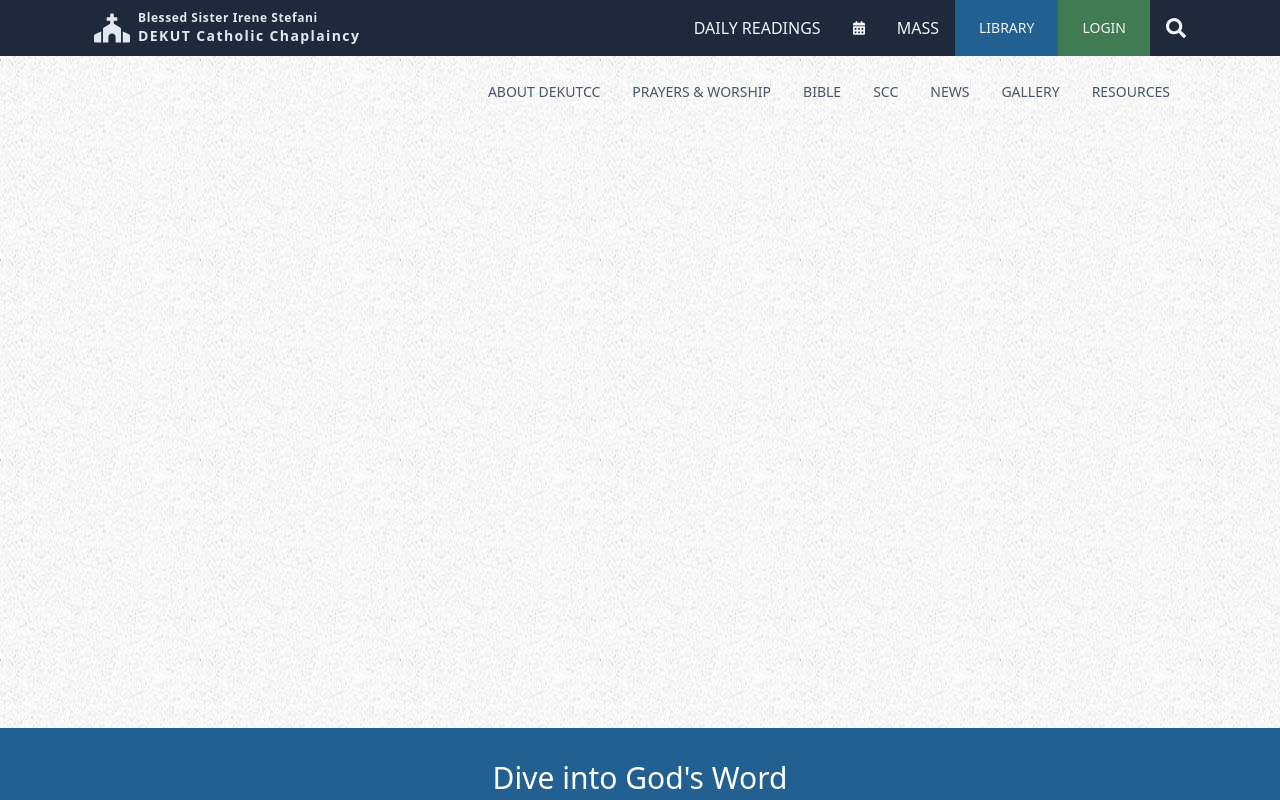
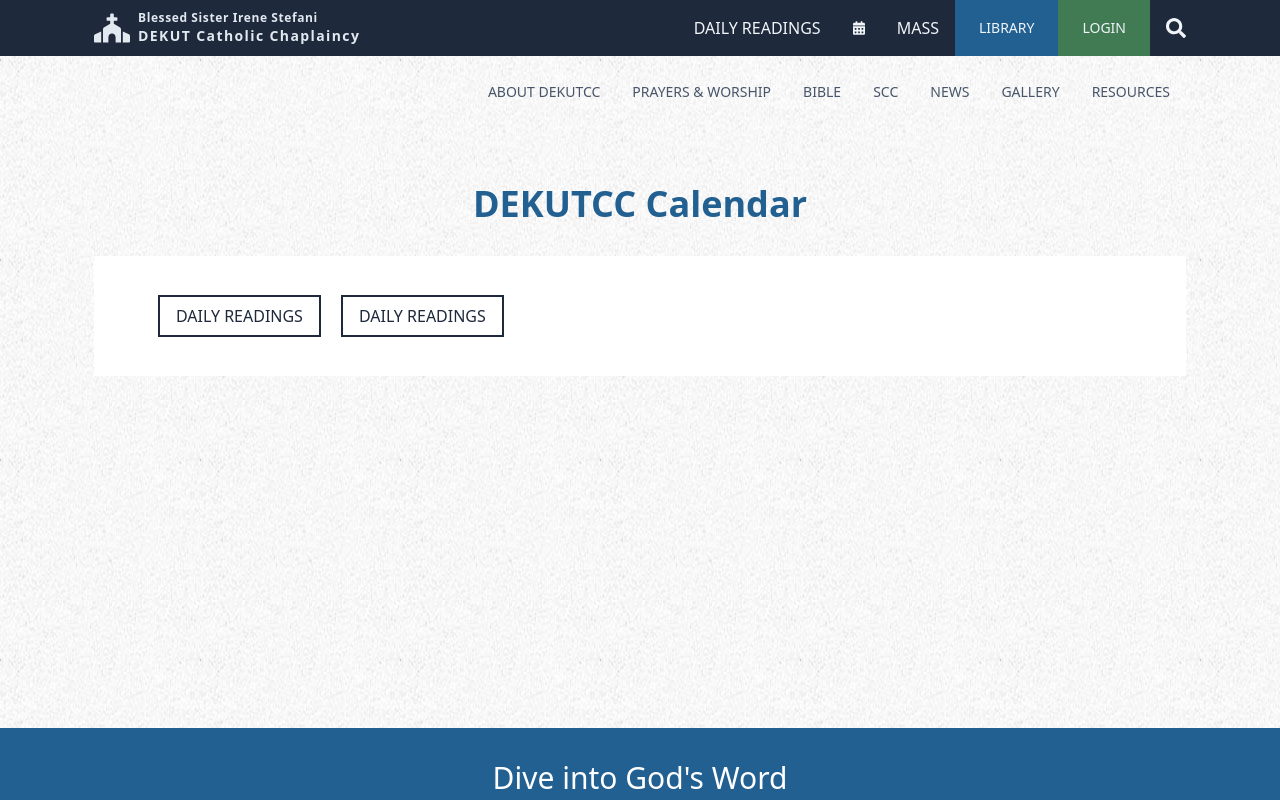
Before and after one commit to marville001/caweb-new, a React (Create React App) app: page /events in a window 1280 px wide. Shown: the top 800 px of the page. Built offline with nearby package versions, Linux system fonts and the light colour scheme.

Commit message:
add events page

```diff
--- a/src/App.js
+++ b/src/App.js
@@ -2,6 +2,7 @@ import { Route, Routes } from "react-router-dom";
 import Footer from "./components/Footer";
 import Header from "./components/Header";
 import About from "./pages/About";
+import Events from "./pages/Events";
 import ForgotPassword from "./pages/ForgotPassword";
 import GetConnected from "./pages/GetConnected";
 import Home from "./pages/Home";
@@ -21,10 +22,11 @@ function App() {
           <Route exact path="/register" element={<Register />} />
           <Route exact path="/forgot-password" element={<ForgotPassword />} />
           <Route exact path="/reset-password" element={<ResetPassword />} />
-          <Route path="/readings" element={<Home />} />
-          <Route path="/about" element={<About />} />
-          <Route path="/leadership" element={<Leadership />} />
-          <Route path="/get-connected" element={<GetConnected />} />
+          <Route exact path="/events" element={<Events />} />
+          <Route exact path="/readings" element={<Home />} />
+          <Route exact path="/about" element={<About />} />
+          <Route exact path="/leadership" element={<Leadership />} />
+          <Route exact path="/get-connected" element={<GetConnected />} />
         </Routes>
       </div>
       <Footer />
--- /dev/null
+++ b/src/pages/Events.jsx
@@ -0,0 +1,32 @@
+import React from "react";
+import { Link } from "react-router-dom";
+
+const Events = () => {
+  return (
+    <div className="container  py-14">
+      <h1 className="text-3xl md:text-4xl text-center text-dodge-blue font-bold">
+        DEKUTCC Calendar
+      </h1>
+      <div className="px-16 py-12 bg-white my-8">
+        <div className="flex justify-between">
+          <div className="">
+            <Link
+              className="border-slate-800 border-2 p-2 px-4 uppercase text-slate-800 hover:bg-slate-800 hover:text-white font-medium text-md"
+              to="/daily-readings"
+            >
+              Daily readings
+            </Link>
+            <Link
+              className="md:ml-5 border-slate-800 border-2 p-2 px-4 uppercase text-slate-800 hover:bg-slate-800 hover:text-white font-medium text-md"
+              to="events/past"
+            >
+              Daily readings
+            </Link>
+          </div>
+        </div>
+      </div>
+    </div>
+  );
+};
+
+export default Events;
```
